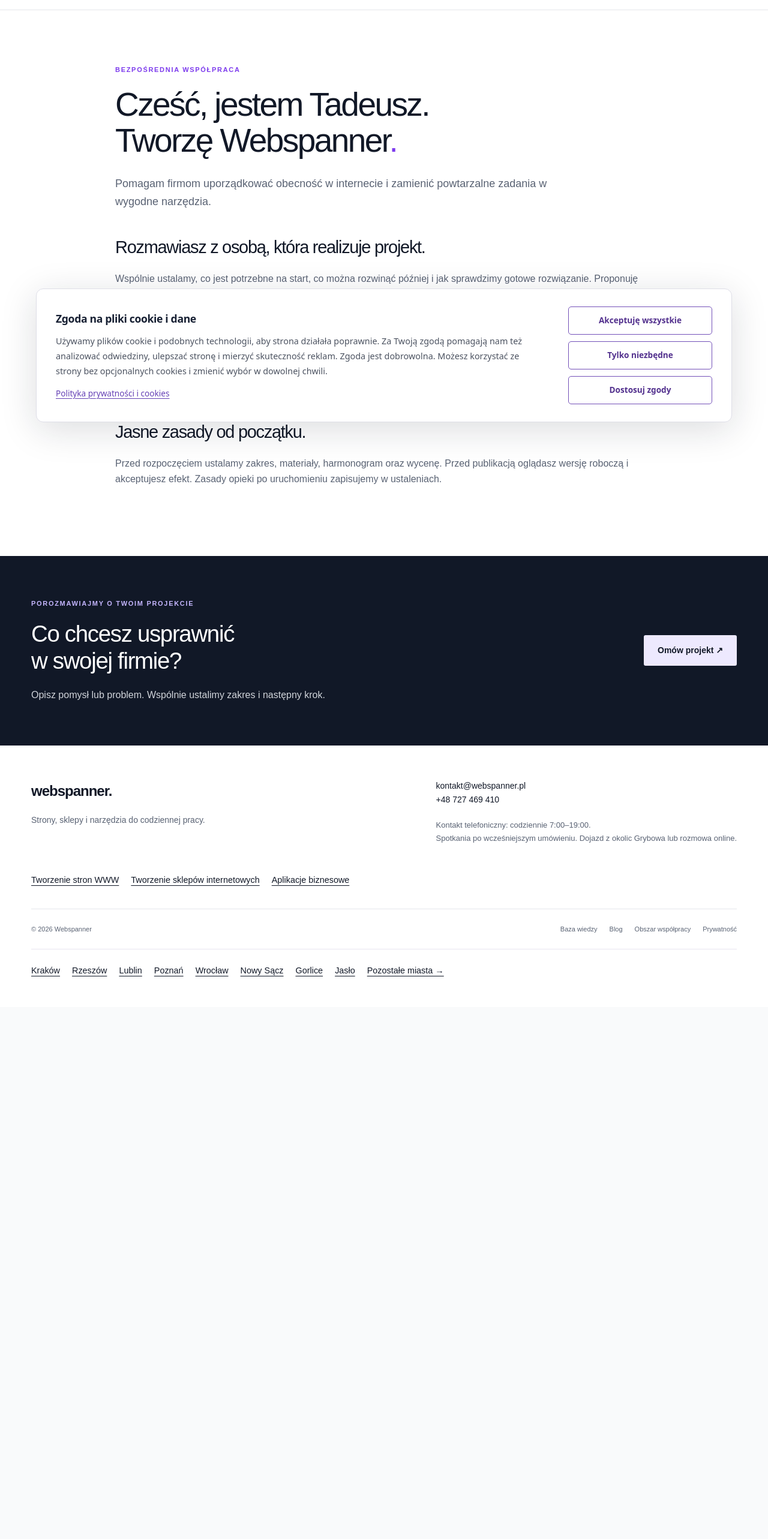
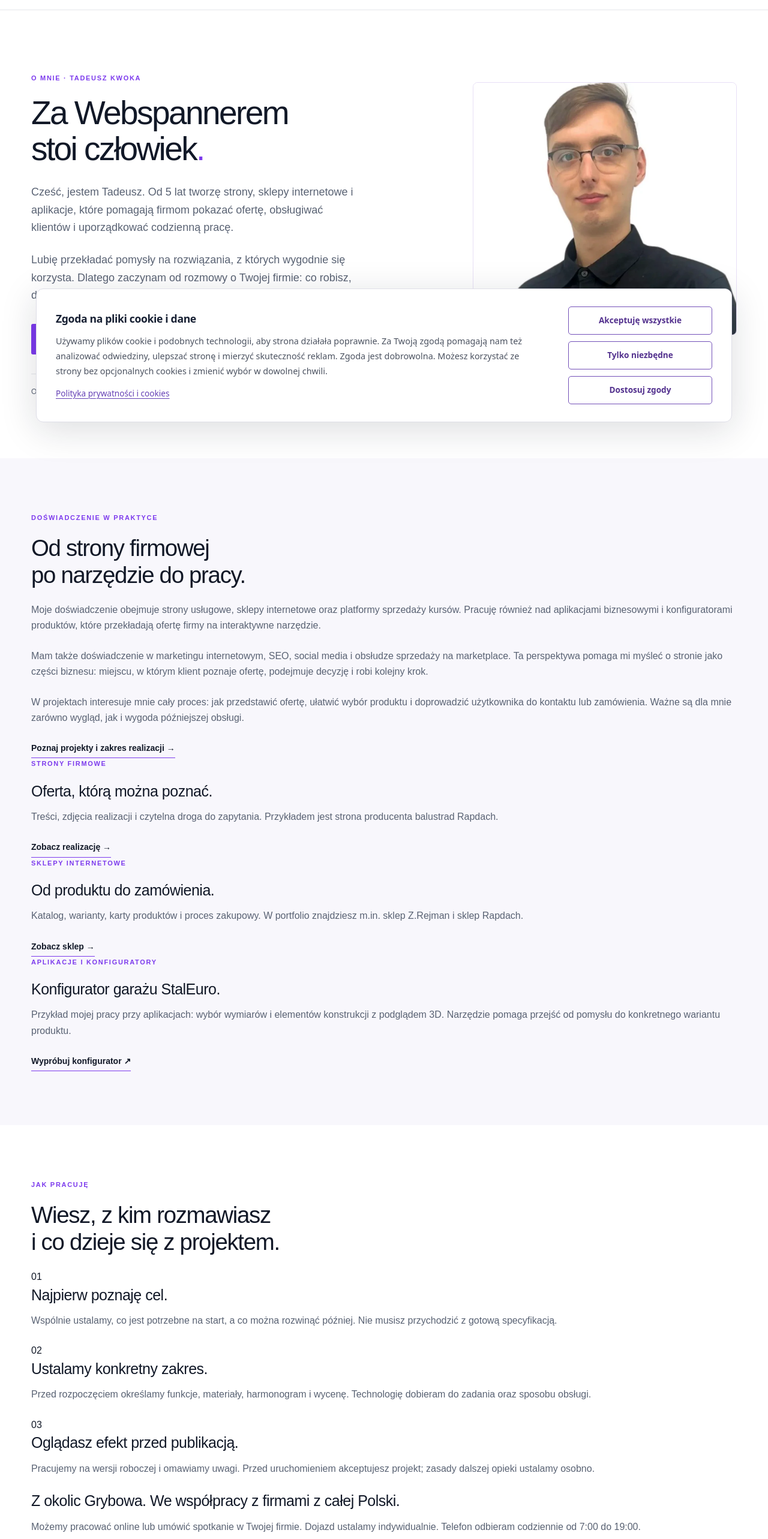
Before and after one commit to tadek24/webspanner-site, a Next.js app: page /o-nas in a window 1280 px wide. Shown: the part 80-2646 px from the top of the page at 60% size. Before the commit the page ends 1759 px from the top, so only its background shows below. Built offline with nearby package versions, Linux system fonts and the light colour scheme.

Commit message:
Rozbuduj stronę O mnie o doświadczenie i realizacje

```diff
--- a/pages/o-nas.js
+++ b/pages/o-nas.js
@@ -1,37 +1,109 @@
 import Layout from "../components/Layout";
+import Link from "next/link";
+import Portrait from "../components/Portrait";
 import { ContactBand } from "../components/Showcase";
 export default function About() {
   return (
     <Layout>
-      <section className="ws-section ws-wrap ws-prose">
-        <span className="ws-eyebrow">Bezpośrednia współpraca</span>
+      <section className="ws-wrap ws-hero ws-about-hero">
+        <div>
+          <span className="ws-eyebrow">O mnie · Tadeusz Kwoka</span>
           <h1>
-          Cześć, jestem Tadeusz.
+            Za Webspannerem
             <br />
-          Tworzę Webspanner<span className="ws-accent">.</span>
+            stoi człowiek<span className="ws-accent">.</span>
           </h1>
-        <p className="ws-lead">
-          Pomagam firmom uporządkować obecność w internecie i zamienić
-          powtarzalne zadania w wygodne narzędzia.
+          <p>
+            Cześć, jestem Tadeusz. Od 5 lat tworzę strony, sklepy internetowe
+            i aplikacje, które pomagają firmom pokazać ofertę, obsługiwać
+            klientów i uporządkować codzienną pracę.
           </p>
-        <h2>Rozmawiasz z osobą, która realizuje projekt.</h2>
           <p>
-          Wspólnie ustalamy, co jest potrzebne na start, co można rozwinąć
-          później i jak sprawdzimy gotowe rozwiązanie. Proponuję zakres
-          dopasowany do zadania.
+            Lubię przekładać pomysły na rozwiązania, z których wygodnie
+            się korzysta. Dlatego zaczynam od rozmowy o Twojej firmie:
+            co robisz, dla kogo i czego potrzebujesz od swojego projektu.
           </p>
-        <h2>Decyzje wynikają z potrzeb.</h2>
+          <div className="ws-actions">
+            <Link className="ws-button" href="/kontakt#zapytanie">Porozmawiajmy o projekcie →</Link>
+            <Link className="ws-text-link" href="/portfolio">Zobacz moje realizacje</Link>
+          </div>
+          <div className="ws-hero-note">Od pierwszej rozmowy po wdrożenie — bezpośrednio ze mną.</div>
+        </div>
+        <Portrait priority />
+      </section>
+      <section className="ws-section ws-tint" aria-labelledby="experience-heading">
+        <div className="ws-wrap ws-about-story">
+          <div>
+            <span className="ws-eyebrow">Doświadczenie w praktyce</span>
+            <h2 id="experience-heading">Od strony firmowej<br />po narzędzie do pracy.</h2>
             <p>
-          Strona firmowa, sklep i wewnętrzna aplikacja wymagają innego
-          podejścia. Technologię dobieram do funkcji, sposobu obsługi i
-          możliwości dalszego utrzymania.
+              Moje doświadczenie obejmuje strony usługowe, sklepy internetowe
+              oraz platformy sprzedaży kursów. Pracuję również nad
+              aplikacjami biznesowymi i konfiguratorami produktów,
+              które przekładają ofertę firmy na interaktywne narzędzie.
             </p>
-        <h2>Jasne zasady od początku.</h2>
             <p>
-          Przed rozpoczęciem ustalamy zakres, materiały, harmonogram oraz
-          wycenę. Przed publikacją oglądasz wersję roboczą i akceptujesz efekt.
-          Zasady opieki po uruchomieniu zapisujemy w ustaleniach.
+              Mam także doświadczenie w marketingu internetowym, SEO,
+              social media i obsłudze sprzedaży na marketplace.
+              Ta perspektywa pomaga mi myśleć o stronie jako części
+              biznesu: miejscu, w którym klient poznaje ofertę,
+              podejmuje decyzję i robi kolejny krok.
             </p>
+            <p>
+              W projektach interesuje mnie cały proces: jak przedstawić
+              ofertę, ułatwić wybór produktu i doprowadzić użytkownika
+              do kontaktu lub zamówienia. Ważne są dla mnie zarówno wygląd,
+              jak i wygoda późniejszej obsługi.
+            </p>
+            <Link className="ws-text-link" href="/portfolio">Poznaj projekty i zakres realizacji →</Link>
+          </div>
+          <div className="ws-about-evidence">
+            <article>
+              <span className="ws-eyebrow">Strony firmowe</span>
+              <h3>Oferta, którą można poznać.</h3>
+              <p>Treści, zdjęcia realizacji i czytelna droga do zapytania. Przykładem jest strona producenta balustrad Rapdach.</p>
+              <Link className="ws-text-link" href="/portfolio#rapdach-strona">Zobacz realizację →</Link>
+            </article>
+            <article>
+              <span className="ws-eyebrow">Sklepy internetowe</span>
+              <h3>Od produktu do zamówienia.</h3>
+              <p>Katalog, warianty, karty produktów i proces zakupowy. W portfolio znajdziesz m.in. sklep Z.Rejman i sklep Rapdach.</p>
+              <Link className="ws-text-link" href="/portfolio#z-rejman">Zobacz sklep →</Link>
+            </article>
+            <article>
+              <span className="ws-eyebrow">Aplikacje i konfiguratory</span>
+              <h3>Konfigurator garażu StalEuro.</h3>
+              <p>Przykład mojej pracy przy aplikacjach: wybór wymiarów i elementów konstrukcji z podglądem 3D. Narzędzie pomaga przejść od pomysłu do konkretnego wariantu produktu.</p>
+              <a className="ws-text-link" href="https://konfigurator.staleuro.pl/" target="_blank" rel="noopener noreferrer">Wypróbuj konfigurator ↗<span className="ws-sr"> — nowa karta</span></a>
+            </article>
+          </div>
+        </div>
+      </section>
+      <section className="ws-section ws-wrap" aria-labelledby="cooperation-heading">
+        <span className="ws-eyebrow">Jak pracuję</span>
+        <h2 id="cooperation-heading">Wiesz, z kim rozmawiasz<br />i co dzieje się z projektem.</h2>
+        <div className="ws-about-principles">
+          <article>
+            <span className="ws-about-number" aria-hidden="true">01</span>
+            <h3>Najpierw poznaję cel.</h3>
+            <p>Wspólnie ustalamy, co jest potrzebne na start, a co można rozwinąć później. Nie musisz przychodzić z gotową specyfikacją.</p>
+          </article>
+          <article>
+            <span className="ws-about-number" aria-hidden="true">02</span>
+            <h3>Ustalamy konkretny zakres.</h3>
+            <p>Przed rozpoczęciem określamy funkcje, materiały, harmonogram i wycenę. Technologię dobieram do zadania oraz sposobu obsługi.</p>
+          </article>
+          <article>
+            <span className="ws-about-number" aria-hidden="true">03</span>
+            <h3>Oglądasz efekt przed publikacją.</h3>
+            <p>Pracujemy na wersji roboczej i omawiamy uwagi. Przed uruchomieniem akceptujesz projekt; zasady dalszej opieki ustalamy osobno.</p>
+          </article>
+        </div>
+        <div className="ws-about-location">
+          <h3>Z okolic Grybowa. We współpracy z firmami z całej Polski.</h3>
+          <p>Możemy pracować online lub umówić spotkanie w Twojej firmie. Dojazd ustalamy indywidualnie. Telefon odbieram codziennie od 7:00 do 19:00.</p>
+          <Link className="ws-text-link" href="/kontakt">Poznajmy się i omówmy Twój pomysł →</Link>
+        </div>
       </section>
       <ContactBand />
     </Layout>
```
Lines whose indentation alone changed are shown as unchanged.
